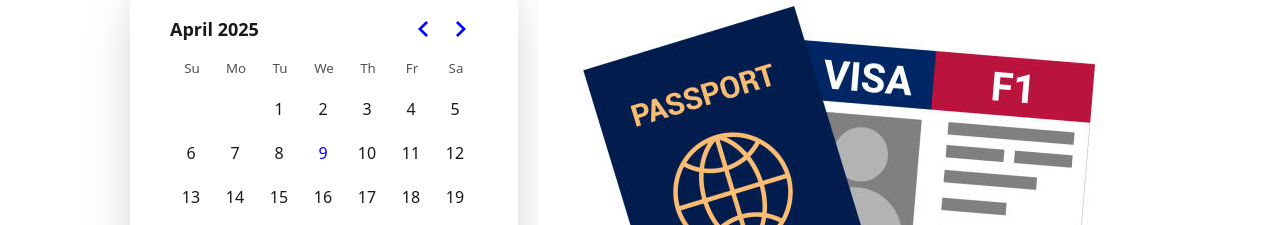
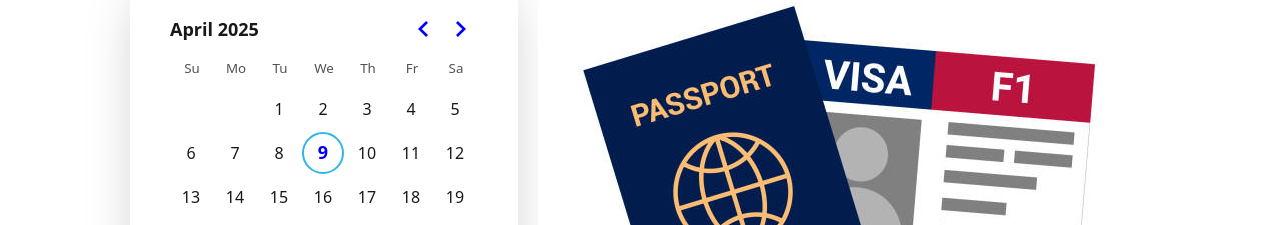
Before and after one commit to rafiahmedrizvee/React-first-final-project, a React (Vite) app: page /visa in a window 1280 px wide. Shown: the part 193-418 px from the top of the page. Built offline with nearby package versions, Linux system fonts and the light colour scheme.

Commit message:
pickdate

```diff
--- a/src/Pages/Visa/VisaBanner/VisaBanner.jsx
+++ b/src/Pages/Visa/VisaBanner/VisaBanner.jsx
@@ -11,7 +11,7 @@ const VisaBanner = ({selectedDate,setselectedDate}) => {
     <div className="md:w-1/2 mb-5 shadow-2xl rounded-xl p-10">
     <DayPicker className=" "
       mode="single"
-      selectedDate={selectedDate}
+      selected={selectedDate}
       onSelect={setselectedDate}
       footer={
         selectedDate ? `selectedDate: ${selectedDate.toLocaleDateString()}` : "Pick a day."
```
